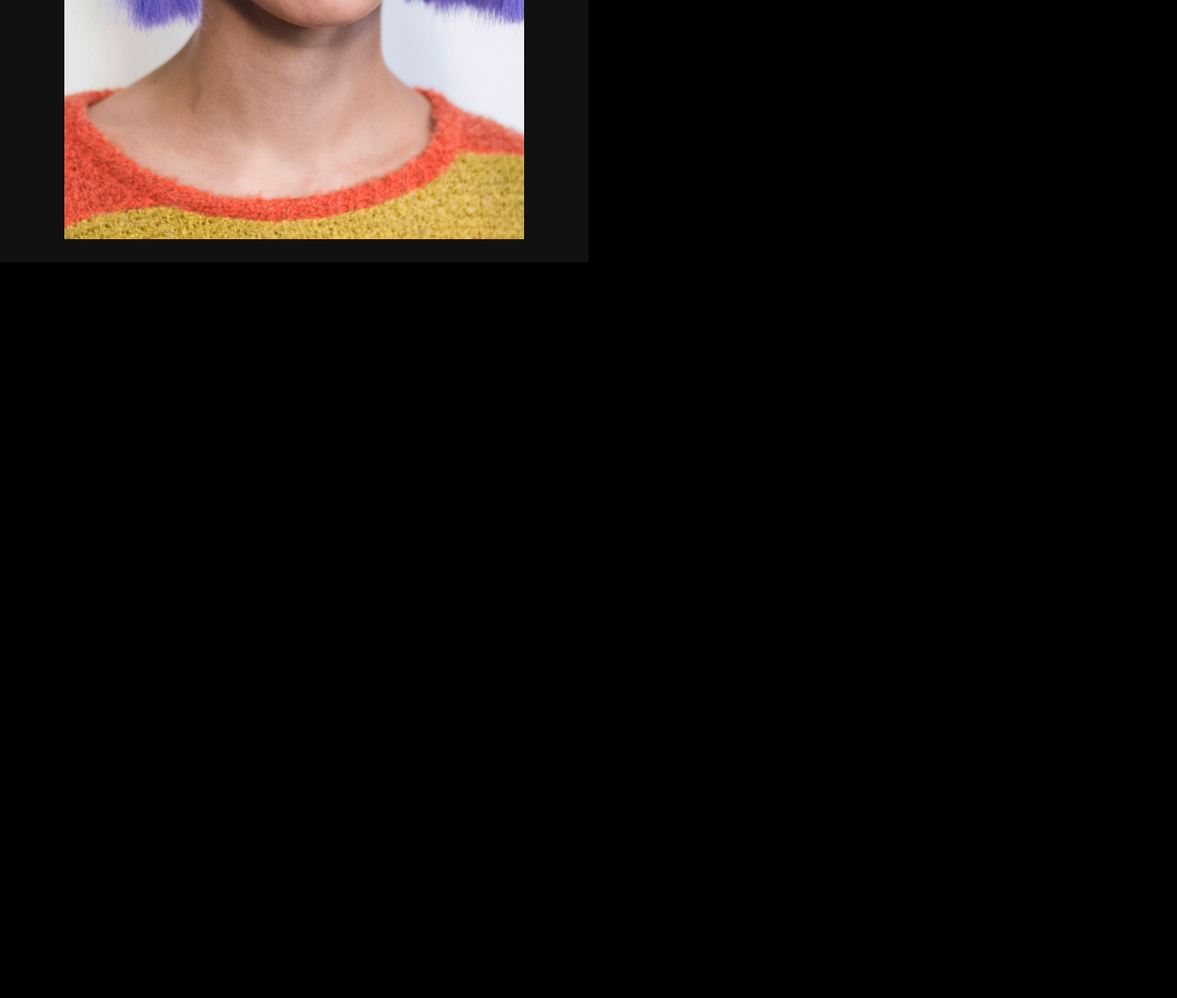
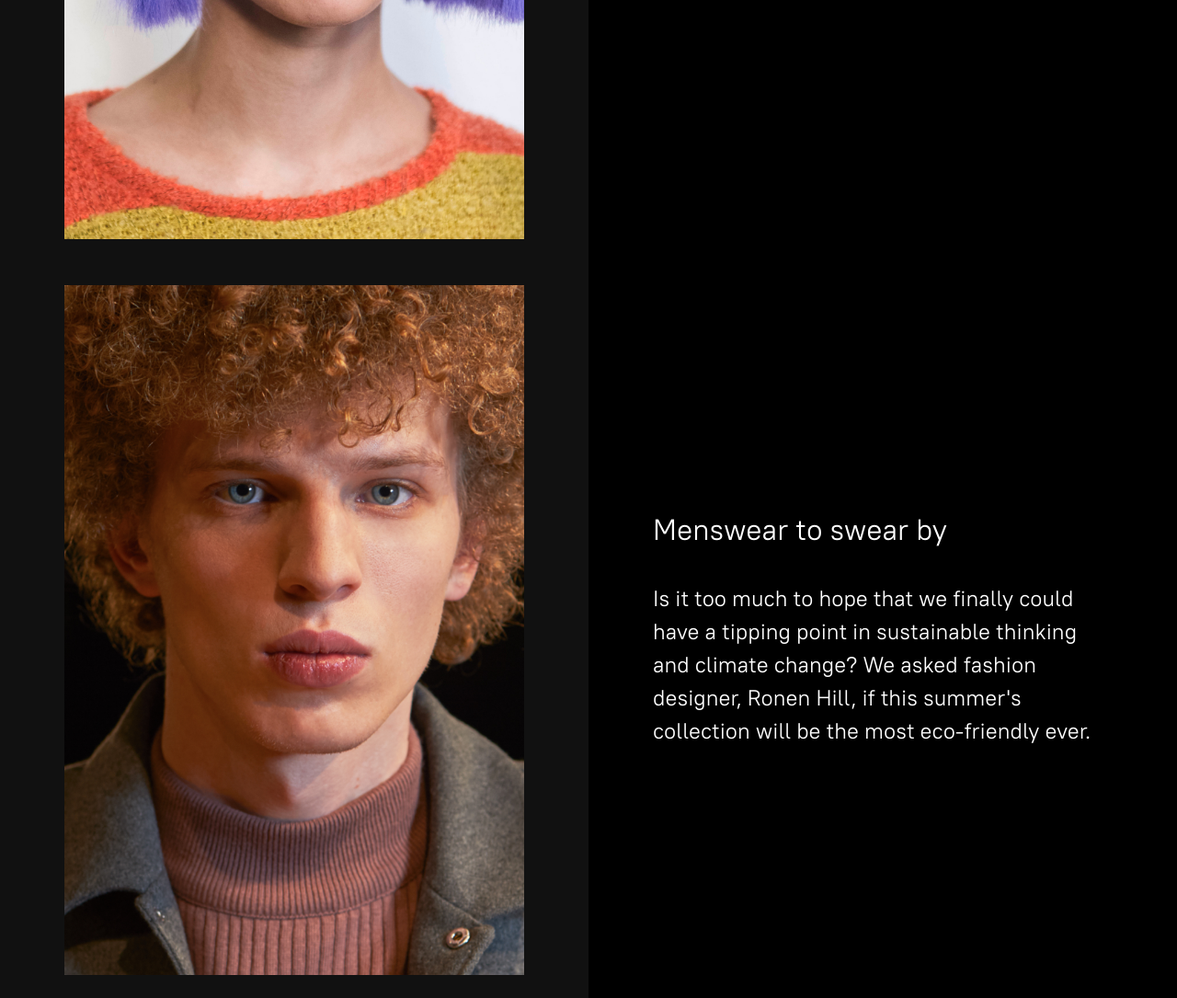
Before and after one commit to eraynai/cardflip, a plain HTML site: page index.html in a window 1280 px wide. Shown: the part 515-1600 px from the top of the page at 92% size. Before the commit the page ends 800 px from the top, so only its background shows below. Drawn offline with Linux system fonts and the light colour scheme.

Commit message:
layout created

```diff
--- a/css/style.css
+++ b/css/style.css
@@ -5,7 +5,7 @@
 
 body {
 	font-family: PT Root;
-	font-size: 16px;
+	font-size: 24px;
 	line-height: 1.5;
 
 	background-color: #000;
@@ -16,6 +16,7 @@ header {
 	position: fixed;
 	top: 24px;
 	left: 24px;
+	z-index: 1;
 }
 
 section {
@@ -37,12 +38,24 @@ section div.split:first-child {
 section div.slides {
 	width: 500px;
 	height: 750px;
+	background-color: aqua;
+	position: relative;
 }
 
 section div.slides img {
+	position: absolute;
 	width: 500px;
+	top: 0;
+	left: 0;
 }
 
 section div.info {
 	max-width: 500px;
 }
+
+section h2 {
+	font-size: 32px;
+}
+section p {
+	margin: 32px 0 0 0;
+}
--- a/index.html
+++ b/index.html
@@ -16,7 +16,10 @@
     <section>
         <div class="split">
             <div class="slides">
-                <img src="./images/sunglasses-1.jpg" alt="sunglasses">
+                <img src="./images/sunglasses-1.jpg"  alt="sunglasses">
+                <img src="./images/sunglasses-2.jpg"  alt="sunglasses">
+                <img src="./images/sunglasses-3.jpg"  alt="sunglasses">
+                <img src="./images/sunglasses-4.jpg"  alt="sunglasses">
             </div>
         </div>
         <div class="split">
@@ -30,5 +33,26 @@
             </div>
         </div>
     </section>
+    <section>
+        <div class="split">
+            <div class="slides">
+                <img src="./images/sweaters-1.jpg"  alt="sunglasses">
+                <img src="./images/sweaters-2.jpg"  alt="sunglasses">
+                <img src="./images/sweaters-3.jpg"  alt="sunglasses">
+                <img src="./images/sweaters-4.jpg"  alt="sunglasses">
+            </div>
+        </div>
+        <div class="split">
+            <div class="info">
+                <h2>
+                    Menswear to swear by
+                </h2>
+                <p>
+                    Is it too much to hope that we finally could have a tipping point in sustainable thinking and climate change? We asked fashion designer, Ronen Hill, if this summer's collection will be the most eco-friendly ever.
+                </p>
+            </div>
+        </div>
+    </section>
+    <script src="javascript/index.js"></script>
 </body>
 </html>
--- a/javascript/index.js
+++ b/javascript/index.js
@@ -0,0 +1,25 @@
+const slides = document.querySelectorAll('section div.slides');
+console.log(slides);
+
+slides.forEach((slide) => {
+	let current = 0;
+	let z = 100000000;
+	const images = slide.querySelectorAll('img');
+	console.log(images);
+
+	images.forEach((image) => {
+		z = z - 1;
+		image.style.zIndex = z;
+	});
+
+	slide.addEventListener('click', function () {
+		z--;
+
+		console.log(
+			'this is the current z-index',
+			(images[current].style.zIndex = z)
+		);
+		console.log('this is the current', current++);
+		console.log((current = current % images.length));
+	});
+});
```
